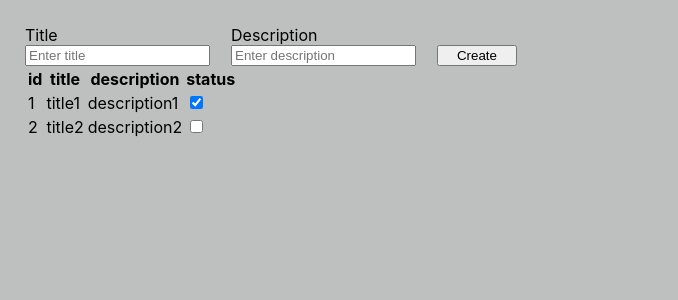
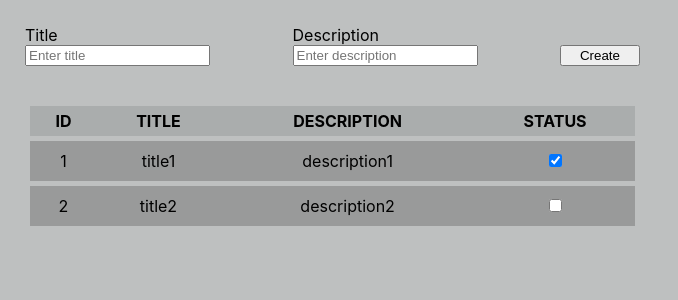
Before and after one commit to marynag/ToDoList, a React (Create React App) app: page / in a window 1280 px wide. Shown: the top 300 px of the page, without its empty margins (0-678 px from the left). Built offline with nearby package versions, Linux system fonts and the light colour scheme.

Commit message:
edit styles

```diff
--- a/src/components/todoForm/todoForm.css
+++ b/src/components/todoForm/todoForm.css
@@ -1,7 +1,7 @@
 .todoForm{
     display: flex;
     justify-content: space-between;
-    width: 40%;
+    width: 50%;
     align-items: end;
 }
 
--- a/src/components/todosTable/components/columnNames/columnNames.js
+++ b/src/components/todosTable/components/columnNames/columnNames.js
@@ -5,7 +5,7 @@ export const ColumnNames = () => {
 	return (
 		<tr>
 			{columnNames.map((column) => {
-				return <th>{column} </th>;
+				return <th>{column.toUpperCase()} </th>;
 			})}
 		</tr>
 	);
--- /dev/null
+++ b/src/components/todosTable/todosTable.css
@@ -0,0 +1,20 @@
+table{
+    margin-top: 35px;
+    width:50%;
+    text-align: center;
+    border-collapse: collapse;
+}
+
+th{
+    background-color: #aaadad;
+    padding: 5px;
+}
+
+tr{
+    background-color: #999a9a;
+    border: 5px solid #bec0c0;
+}
+
+td{
+    padding: 10px;
+}
--- a/src/components/todosTable/todosTable.jsx
+++ b/src/components/todosTable/todosTable.jsx
@@ -1,6 +1,7 @@
 import { TODOS } from '../constants';
 import { Todo } from './components/todo/todo';
 import { ColumnNames } from './components/columnNames/columnNames';
+import './todosTable.css';
 
 export const TodosTable = () => {
 	return (
```
